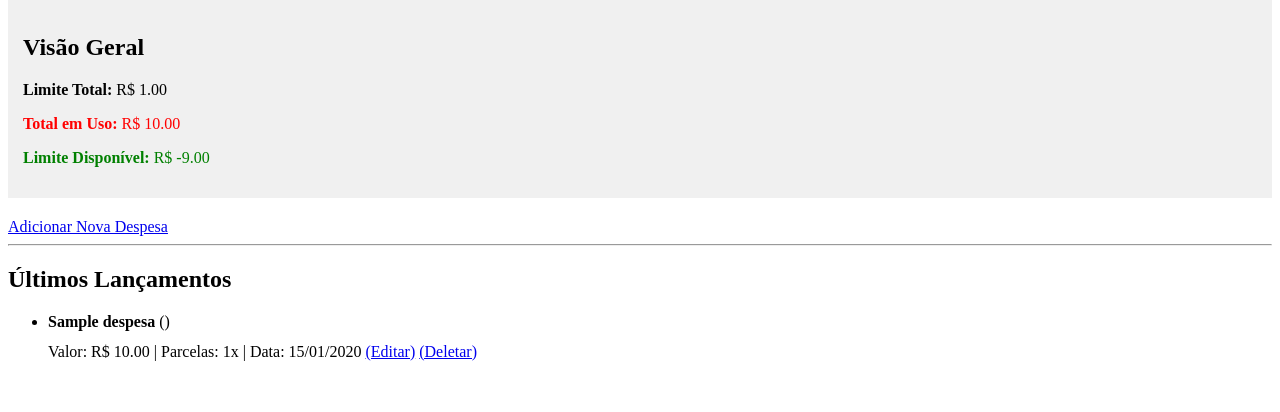
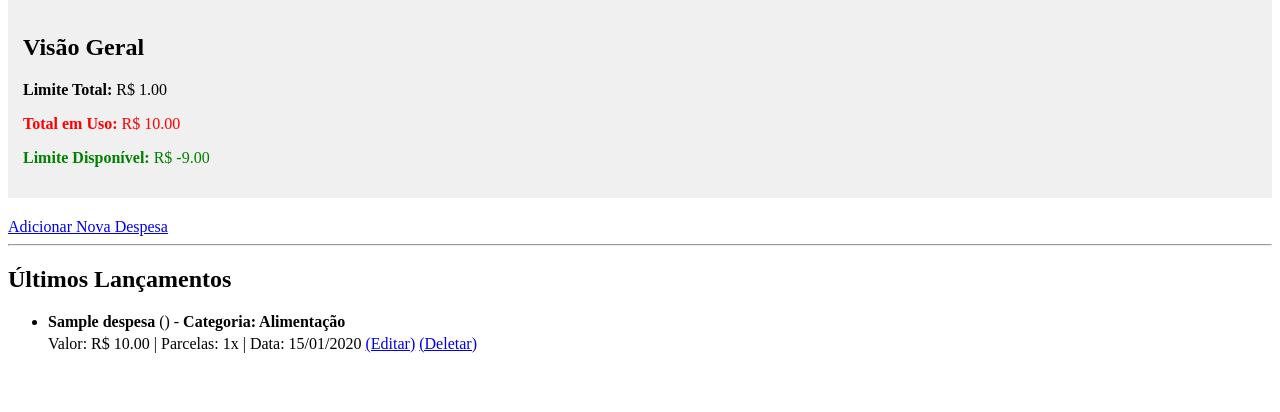
Before and after one commit to slraphadev/controle-de-gastos, a Django app: page /dashboard/ in a window 1280 px wide. Shown: the part 81-493 px from the top of the page. Run offline with Django 5.2, Linux system fonts and the light colour scheme; a user stored in the database is signed in; tables that the repository leaves empty hold one stand-in row (values such as "Sample post").

Commit message:
feat(ai): Adiciona categorização automática inicial de despesas

```diff
--- a/despesas/models.py
+++ b/despesas/models.py
@@ -2,7 +2,17 @@
 
 from django.db import models
 from django.contrib.auth.models import User
-from bancos.models import Banco # Importamos o modelo do outro app
+from bancos.models import Banco
+
+# --- NOVO: Definimos as opções de categoria ---
+CATEGORIAS_CHOICES = [
+    ('ALIMENTACAO', 'Alimentação'),
+    ('TRANSPORTE', 'Transporte'),
+    ('MORADIA', 'Moradia'),
+    ('LAZER', 'Lazer'),
+    ('SAUDE', 'Saúde'),
+    ('OUTROS', 'Outros'),
+]
 
 class Despesa(models.Model):
     usuario = models.ForeignKey(User, on_delete=models.CASCADE)
@@ -12,5 +22,12 @@
     numero_parcelas = models.IntegerField(default=1)
     data_compra = models.DateField()
 
+    # --- NOVO CAMPO ---
+    categoria = models.CharField(
+        max_length=20,
+        choices=CATEGORIAS_CHOICES,
+        default='OUTROS' # Define um padrão
+    )
+
     def __str__(self):
         return f"{self.nome} - {self.banco.instituicao}"
--- a/despesas/templates/despesas/dashboard.html
+++ b/despesas/templates/despesas/dashboard.html
@@ -26,14 +26,13 @@
     <ul>
       {% for despesa in despesas %}
       <li>
-        <strong>{{ despesa.nome }}</strong> ({{ despesa.banco.instituicao }})
+        <strong>{{ despesa.nome }}</strong> ({{ despesa.banco.instituicao }}) -
+        <strong>Categoria: {{ despesa.get_categoria_display }}</strong>
         <p style="margin-top: 4px; margin-bottom: 12px">
-        <p style="margin-top: 4px; margin-bottom: 12px">
-          Valor: R$ {{ despesa.valor_total }} | Parcelas: {{ despesa.numero_parcelas }}x | Data: {{ despesa.data_compra|date:"d/m/Y" }}
-
+          Valor: R$ {{ despesa.valor_total|floatformat:2 }} | Parcelas: {{ despesa.numero_parcelas }}x | Data: {{ despesa.data_compra|date:"d/m/Y" }}
           <a href="{% url 'editar_despesa' pk=despesa.pk %}">(Editar)</a>
           <a href="{% url 'deletar_despesa' pk=despesa.pk %}">(Deletar)</a>
-        </p>
+      </li>
       {% endfor %}
     </ul>
     {% else %}
--- a/despesas/views.py
+++ b/despesas/views.py
@@ -36,9 +36,6 @@
     return render(request, 'despesas/dashboard.html', contexto)
 
 
-# O resto do arquivo (adicionar_despesa, editar_despesa, deletar_despesa) continua igual
-# ...
-
 @login_required
 def adicionar_despesa(request):
     if request.method == 'POST':
@@ -46,6 +43,23 @@
         if form.is_valid():
             despesa = form.save(commit=False)
             despesa.usuario = request.user
+
+            # --- LÓGICA DE CATEGORIZAÇÃO AUTOMÁTICA (NOVO) ---
+            nome_despesa_lower = despesa.nome.lower()
+            if any(palavra in nome_despesa_lower for palavra in ['comida', 'almoço', 'janta', 'restaurante', 'mercado', 'ifood']):
+                despesa.categoria = 'ALIMENTACAO'
+            elif any(palavra in nome_despesa_lower for palavra in ['uber', '99', 'gasolina', 'transporte', 'onibus']):
+                despesa.categoria = 'TRANSPORTE'
+            elif any(palavra in nome_despesa_lower for palavra in ['aluguel', 'condominio', 'luz', 'internet']):
+                despesa.categoria = 'MORADIA'
+            elif any(palavra in nome_despesa_lower for palavra in ['cinema', 'show', 'bar', 'streaming', 'spotify']):
+                despesa.categoria = 'LAZER'
+            elif any(palavra in nome_despesa_lower for palavra in ['farmacia', 'remedio', 'medico', 'consulta']):
+                despesa.categoria = 'SAUDE'
+            else:
+                despesa.categoria = 'OUTROS'
+            # --- FIM DA LÓGICA ---
+
             despesa.save()
             return redirect('dashboard')
     else:
```
Also changed, not shown: despesas/migrations/0002_despesa_categoria.py (added).
